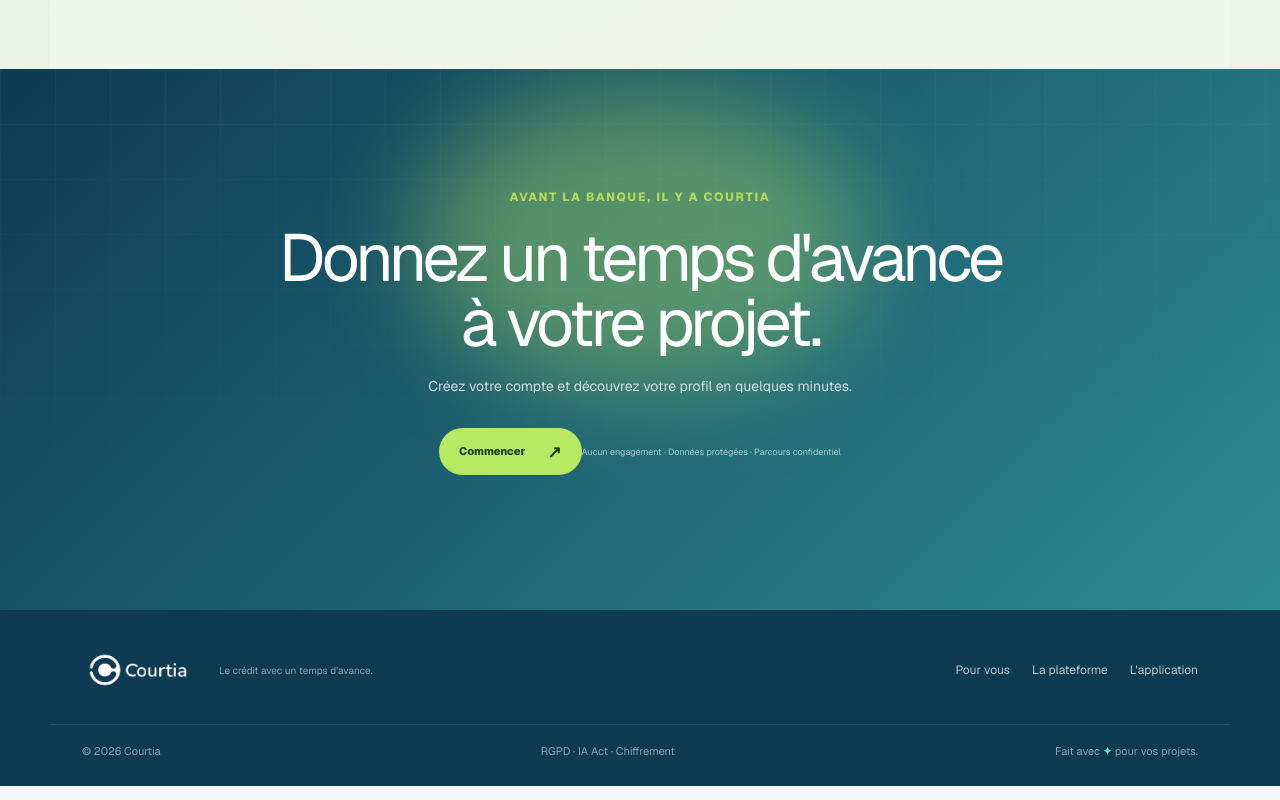
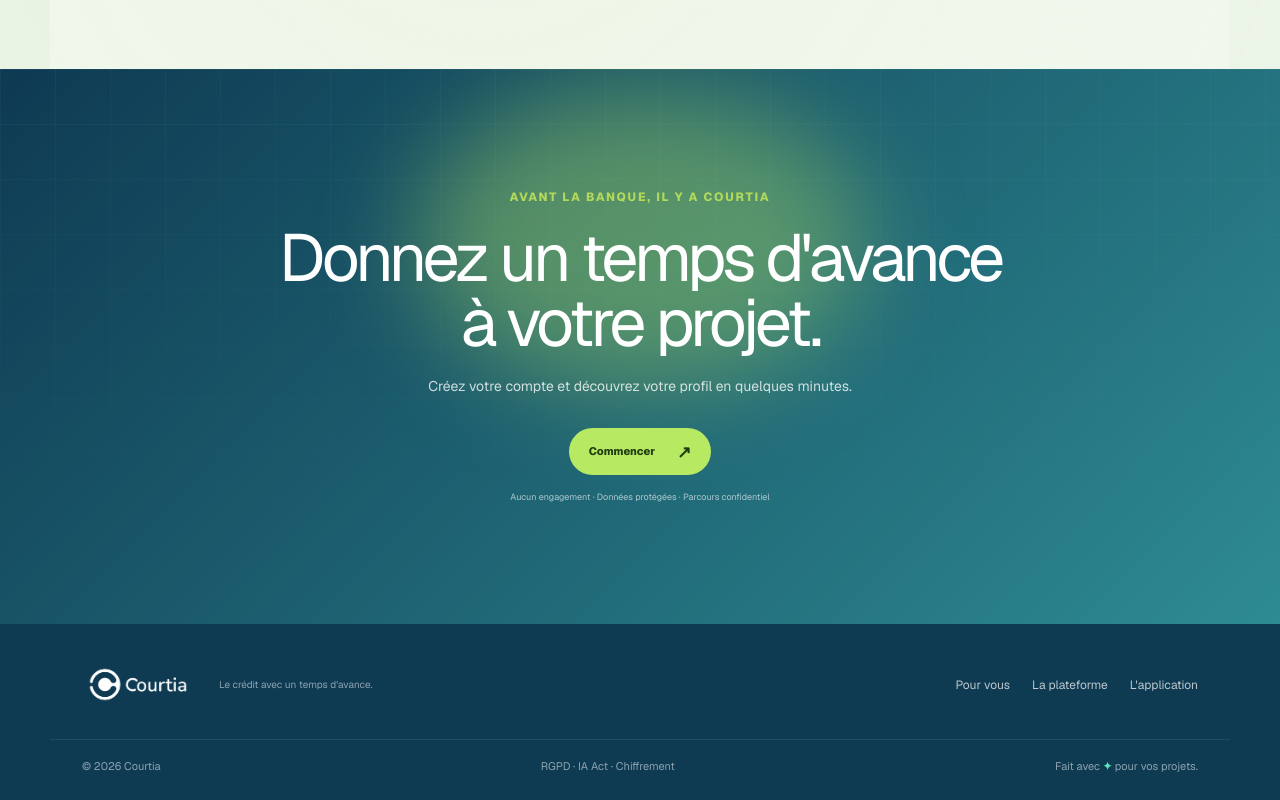
Before and after one commit to Courtia/courtia-site, a Next.js app: page / in a window 1280 px wide. Shown: the part 7615-8415 px from the top of the page. Built offline with nearby package versions, Linux system fonts and the light colour scheme.

Commit message:
Repositionner la mention sous le bouton final

```diff
--- a/app/globals.css
+++ b/app/globals.css
@@ -791,6 +791,10 @@ h1 { font-size:clamp(51px,6vw,78px); line-height:.98; margin:22px 0 25px; }.hero
 .site-shell .hero-actions .button-primary { font-size:16px; gap:28px; padding:18px 30px; }
 .site-shell .hero-actions .button-primary span { font-size:20px; }
 
+/* Keep the reassurance line below the final CTA instead of letting it touch the button. */
+.site-shell .cta-section > .section-wrap > .button { display:flex; margin:31px auto 0; width:max-content; }
+.site-shell .cta-section > .section-wrap > small { display:block; margin:16px auto 0; }
+
 /* Professional audience modules inspired by the new Courtia Pro narrative. */
 .pro-audience-section {
   background:linear-gradient(135deg,#050c19 0%,#08182a 57%,#073c3a 100%);
```
